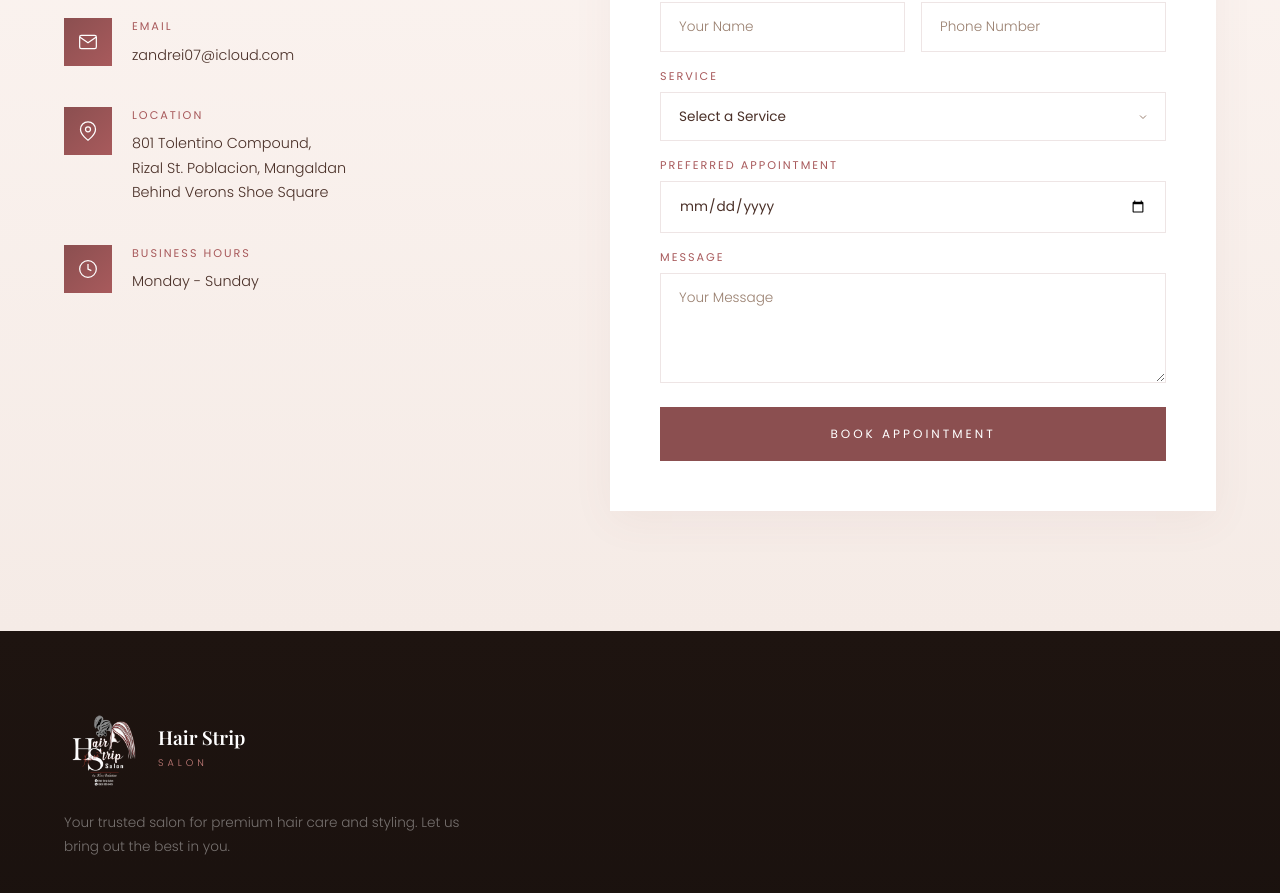
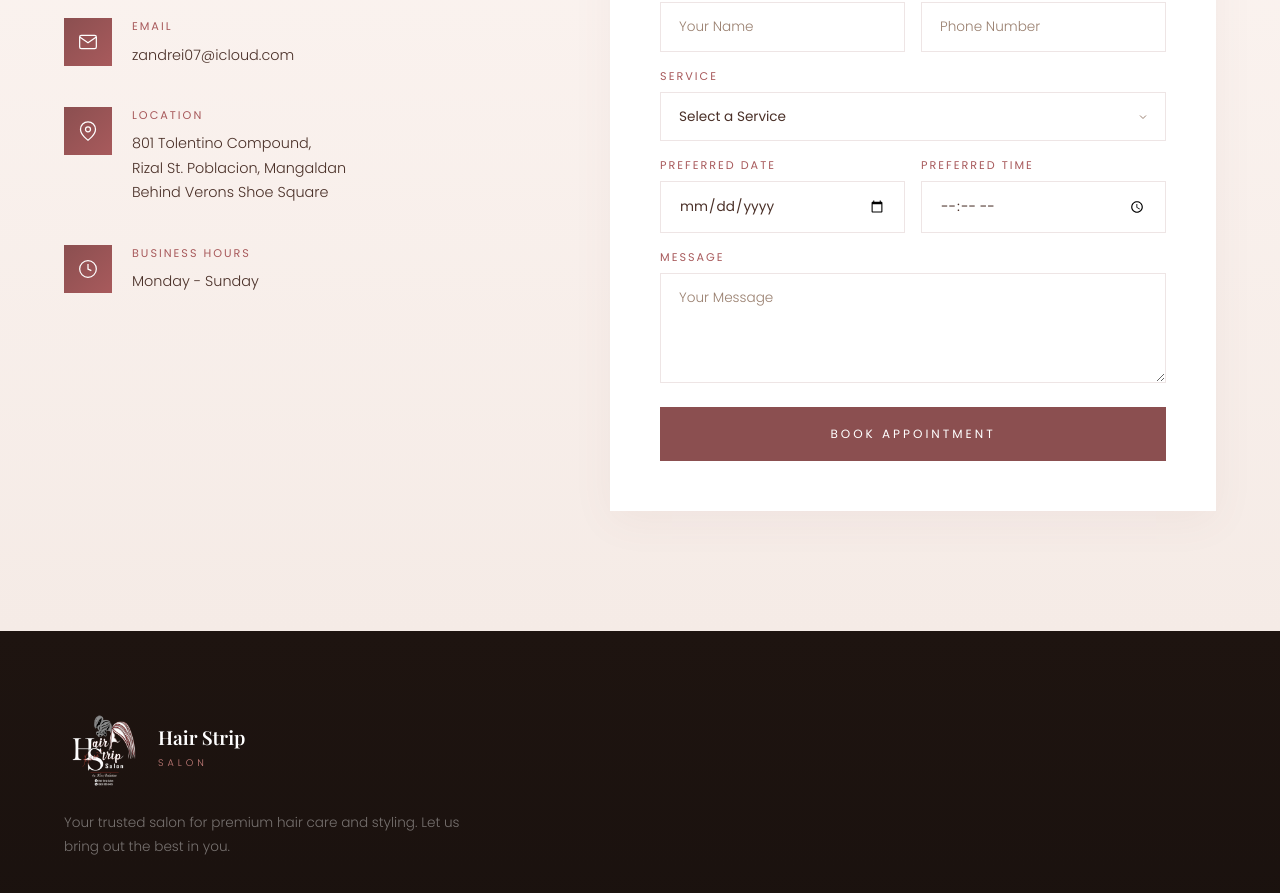
Before and after one commit to ambosh22/Hairstrip, a React (Vite) app: page / in a window 1280 px wide. Shown: the part 4114-5007 px from the top of the page. Built offline with nearby package versions, Linux system fonts and the light colour scheme.

Commit message:
Add time picker to appointment booking form

```diff
--- a/src/components/Contact/Contact.jsx
+++ b/src/components/Contact/Contact.jsx
@@ -69,6 +69,7 @@ function Contact() {
             const phone = form.querySelector('[name="phone"]').value
             const service = form.querySelector('[name="service"]').value
             const appointmentDate = form.querySelector('[name="appointment-date"]').value
+            const appointmentTime = form.querySelector('[name="appointment-time"]').value
             const message = form.querySelector('[name="message"]').value
 
             const subject = encodeURIComponent(`Appointment Booking - ${service}`)
@@ -78,6 +79,7 @@ function Contact() {
               `Phone: ${phone}\n` +
               `Service: ${service}\n` +
               `Appointment Day: ${appointmentDate}\n` +
+              `Appointment Time: ${appointmentTime}\n` +
               `Message: ${message}\n\n` +
               `Thank you!`
             )
@@ -109,9 +111,15 @@ function Contact() {
                 <option>Bridal Hair</option>
               </select>
             </div>
-            <div className="form-field">
-              <label className="form-label">Preferred Appointment</label>
-              <input type="date" name="appointment-date" required />
+            <div className="form-row">
+              <div className="form-field">
+                <label className="form-label">Preferred Date</label>
+                <input type="date" name="appointment-date" required />
+              </div>
+              <div className="form-field">
+                <label className="form-label">Preferred Time</label>
+                <input type="time" name="appointment-time" required />
+              </div>
             </div>
             <div className="form-field">
               <label className="form-label">Message</label>
```
